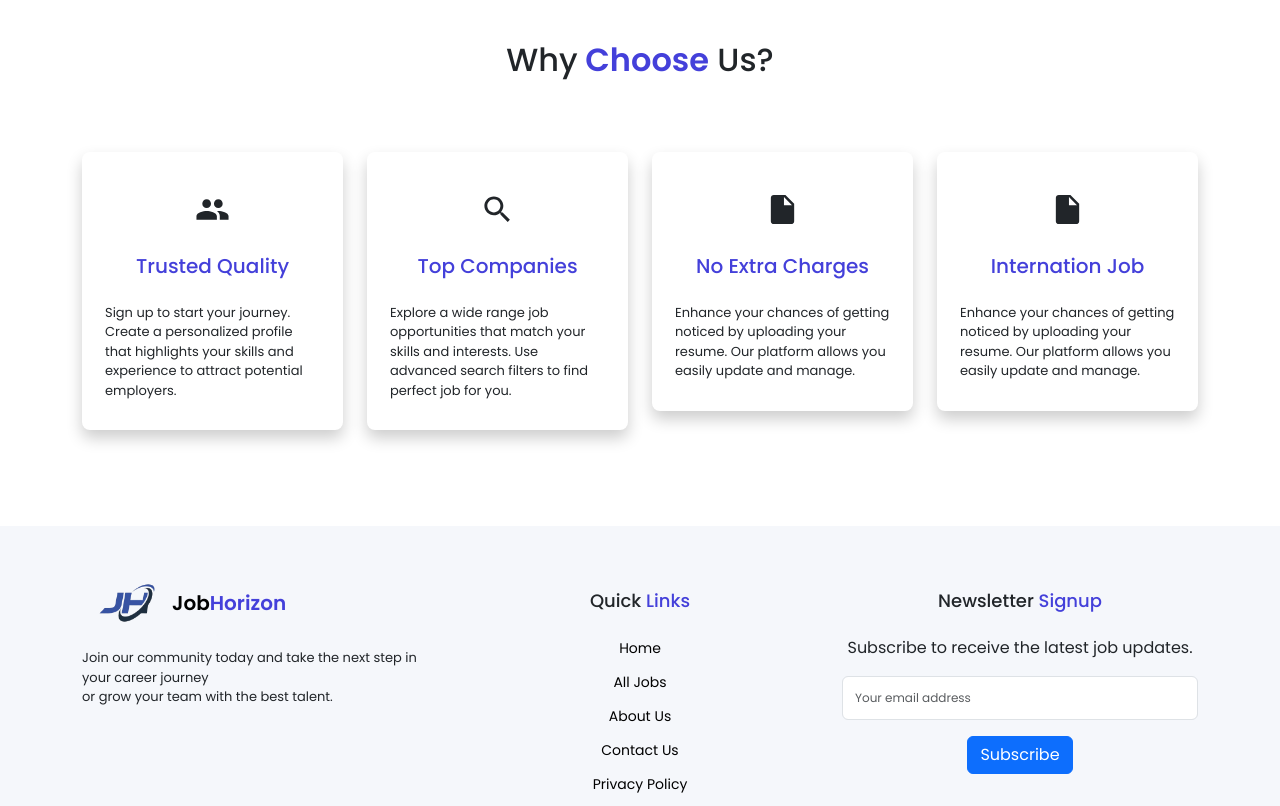
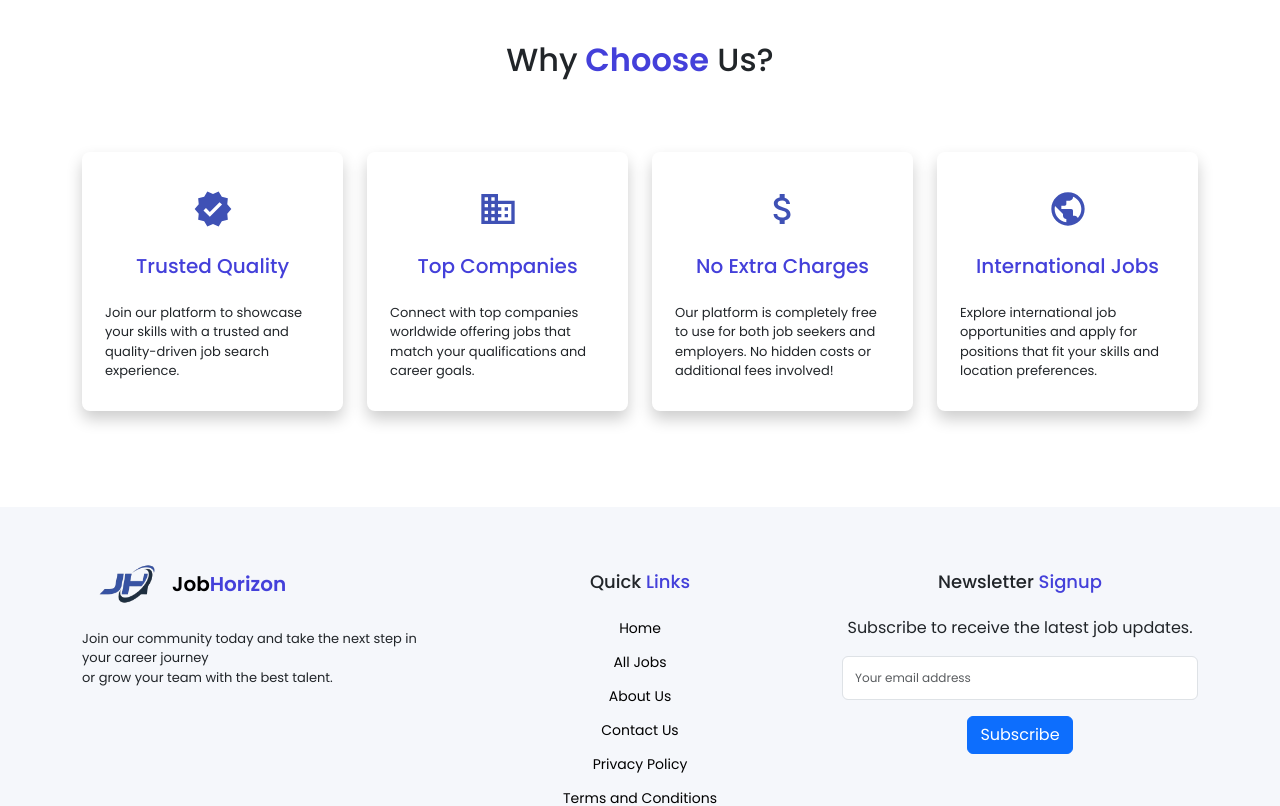
Before and after one commit to aqibali100/JobHorizone, a React (Create React App) app: page /about-us in a window 1280 px wide. Shown: the part 1480-2286 px from the top of the page. Built offline with nearby package versions, Linux system fonts and the light colour scheme.

Commit message:
set about cards

```diff
--- a/src/screens/About.js
+++ b/src/screens/About.js
@@ -9,9 +9,7 @@ import dropbox from '../assets/images/Dropbox.png'
 import slack from '../assets/images/Slack.png'
 import dribble from '../assets/images/Dribble.png'
 import achieveImg from '../assets/images/women.png'
-import GroupIcon from '@mui/icons-material/Group';
-import SearchIcon from '@mui/icons-material/Search';
-import InsertDriveFileIcon from '@mui/icons-material/InsertDriveFile';
+import { Verified, Business, AttachMoney, Public } from '@mui/icons-material';
 
 const About = () => {
     return (
@@ -111,56 +109,59 @@ const About = () => {
                             </div>
                         </div>
                     </div>
-                    <div class="row mt-5 d-flex justify-content-center pt-3">
-                        <div class="col-lg-3 col-md-6 mb-5">
-                            <div class="process-card">
-                                <div class="card-icon text-center mt-2">
-                                    <GroupIcon />
+                    <div className="row mt-5 d-flex justify-content-center pt-3">
+                        <div className="col-lg-3 col-md-6 mb-5">
+                            <div className="process-card">
+                                <div className="card-icon text-center mt-2">
+                                    <Verified style={{ fontSize: 40, color: "#3f51b5" }} />
                                 </div>
-                                <div class="card-heading">
+                                <div className="card-heading">
                                     <h5>Trusted Quality</h5>
                                 </div>
-                                <div class="card-text">
-                                    <p>Sign up to start your journey. Create a personalized profile that highlights your skills and experience to attract potential employers.</p>
+                                <div className="card-text">
+                                    <p>Join our platform to showcase your skills with a trusted and quality-driven job search experience.</p>
                                 </div>
                             </div>
                         </div>
-                        <div class="col-lg-3 col-md-6 mb-5">
-                            <div class="process-card">
-                                <div class="card-icon text-center mt-2">
-                                    <SearchIcon />
+
+                        <div className="col-lg-3 col-md-6 mb-5">
+                            <div className="process-card">
+                                <div className="card-icon text-center mt-2">
+                                    <Business style={{ fontSize: 40, color: "#3f51b5" }} />
                                 </div>
-                                <div class="card-heading">
+                                <div className="card-heading">
                                     <h5>Top Companies</h5>
                                 </div>
-                                <div class="card-text">
-                                    <p>Explore a wide range job opportunities that match your skills and interests. Use advanced search filters to find perfect job for you.</p>
+                                <div className="card-text">
+                                    <p>Connect with top companies worldwide offering jobs that match your qualifications and career goals.</p>
                                 </div>
                             </div>
                         </div>
-                        <div class="col-lg-3 col-md-6 mb-5">
-                            <div class="process-card">
-                                <div class="card-icon text-center mt-2">
-                                    <InsertDriveFileIcon />
+
+                        <div className="col-lg-3 col-md-6 mb-5">
+                            <div className="process-card">
+                                <div className="card-icon text-center mt-2">
+                                    <AttachMoney style={{ fontSize: 40, color: "#3f51b5" }} />
                                 </div>
-                                <div class="card-heading">
+                                <div className="card-heading">
                                     <h5>No Extra Charges</h5>
                                 </div>
-                                <div class="card-text">
-                                    <p>Enhance your chances of getting noticed by uploading your resume. Our platform allows you  easily update and manage.</p>
+                                <div className="card-text">
+                                    <p>Our platform is completely free to use for both job seekers and employers. No hidden costs or additional fees involved!</p>
                                 </div>
                             </div>
                         </div>
-                        <div class="col-lg-3 col-md-6 mb-5">
-                            <div class="process-card">
-                                <div class="card-icon text-center mt-2">
-                                    <InsertDriveFileIcon />
+
+                        <div className="col-lg-3 col-md-6 mb-5">
+                            <div className="process-card">
+                                <div className="card-icon text-center mt-2">
+                                    <Public style={{ fontSize: 40, color: "#3f51b5" }} />
                                 </div>
-                                <div class="card-heading">
-                                    <h5>Internation Job</h5>
+                                <div className="card-heading">
+                                    <h5>International Jobs</h5>
                                 </div>
-                                <div class="card-text">
-                                    <p>Enhance your chances of getting noticed by uploading your resume. Our platform allows you  easily update and manage.</p>
+                                <div className="card-text">
+                                    <p>Explore international job opportunities and apply for positions that fit your skills and location preferences.</p>
                                 </div>
                             </div>
                         </div>
```
